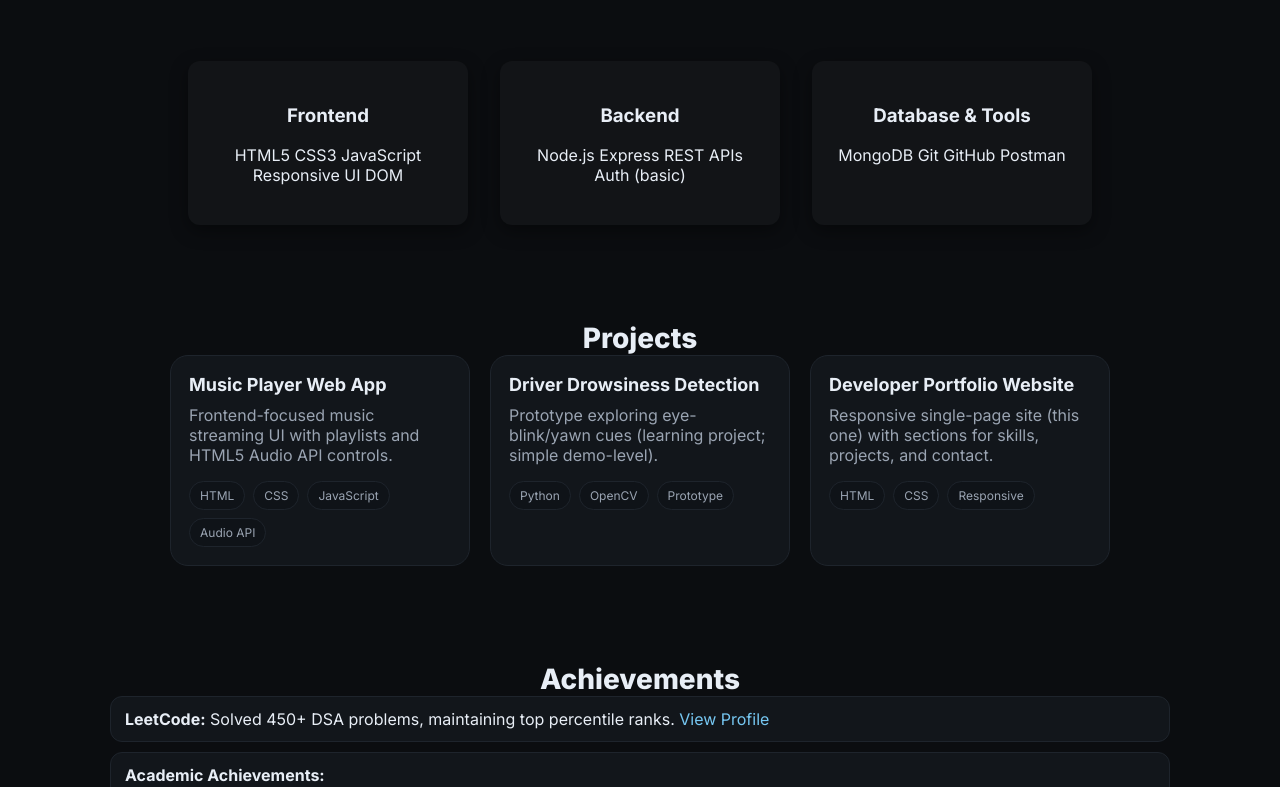
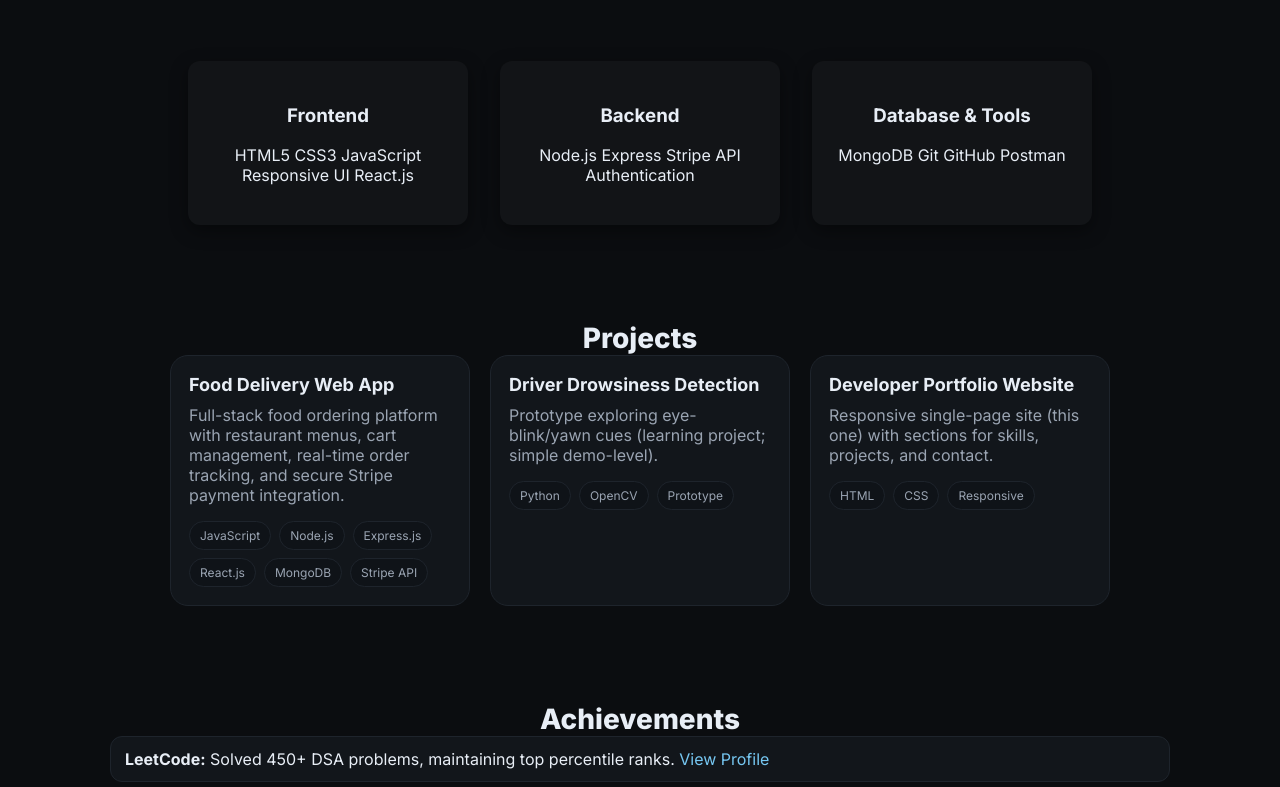
Before and after one commit to ayushtomarjnv1234/Portfolio, a plain HTML site: page index.html in a window 1280 px wide. Shown: the part 1315-2102 px from the top of the page. Drawn offline with Linux system fonts and the light colour scheme.

Commit message:
edit projects

```diff
--- a/index.html
+++ b/index.html
@@ -159,12 +159,12 @@
         <div class="card" style="max-width:900px; margin:0 auto;">
   <h3 style="margin:0 0 8px;">Quick Facts</h3>
   <ul class="clean">
-            <li>Strong focus on frontend (vanilla JS + HTML5 APIs)</li>
+    <li>Full Stack Developer comfortable with frontend, backend, and database integration</li>
     <li>Comfortable consuming REST APIs and handling JSON</li>
     <li>Practice with Git/GitHub and clean repository structure</li>
   </ul>
 </div>
-      </div>
+
 
 
  <section id="about">
@@ -198,11 +198,11 @@
   <div class="skills-container">
     <div class="skill-card">
       <h3>Frontend</h3>
-        <p>HTML5 CSS3 JavaScript Responsive UI DOM</p>
+      <p>HTML5 CSS3 JavaScript Responsive UI React.js</p>
     </div>
     <div class="skill-card">
       <h3>Backend</h3>
-        <p>Node.js Express REST APIs Auth (basic)</p>
+      <p>Node.js Express Stripe API Authentication</p>
     </div>
     <div class="skill-card">
       <h3>Database & Tools</h3>
@@ -211,18 +211,21 @@
   </div>
 </section>
 
+
   <!-- PROJECTS -->
 <section id="projects">
   <div class="container">
     <h2 class="section-title">Projects</h2>
     <div class="grid">
+
       <article class="card proj">
-          <h3>Music Player Web App</h3>
-          <p>Frontend-focused music streaming UI with playlists and HTML5 Audio API controls.</p>
+        <h3>Food Delivery Web App</h3>
+        <p>Full-stack food ordering platform with restaurant menus, cart management, real-time order tracking, and secure Stripe payment integration.</p>
         <div class="tags">
-            <span class="tag">HTML</span><span class="tag">CSS</span><span class="tag">JavaScript</span><span class="tag">Audio API</span>
+          <span class="tag">JavaScript</span><span class="tag">Node.js</span><span class="tag">Express.js</span><span class="tag">React.js</span><span class="tag">MongoDB</span><span class="tag">Stripe API</span>
         </div>
       </article>
+
       <article class="card proj">
         <h3>Driver Drowsiness Detection</h3>
         <p>Prototype exploring eye-blink/yawn cues (learning project; simple demo-level).</p>
@@ -230,6 +233,7 @@
           <span class="tag">Python</span><span class="tag">OpenCV</span><span class="tag">Prototype</span>
         </div>
       </article>
+
       <article class="card proj">
         <h3>Developer Portfolio Website</h3>
         <p>Responsive single-page site (this one) with sections for skills, projects, and contact.</p>
@@ -237,9 +241,11 @@
           <span class="tag">HTML</span><span class="tag">CSS</span><span class="tag">Responsive</span>
         </div>
       </article>
+
     </div>
   </div>
 </section>
+
 
   <!-- ACHIEVEMENTS -->
   <section id="achievements">
```
Lines whose indentation alone changed are shown as unchanged.
